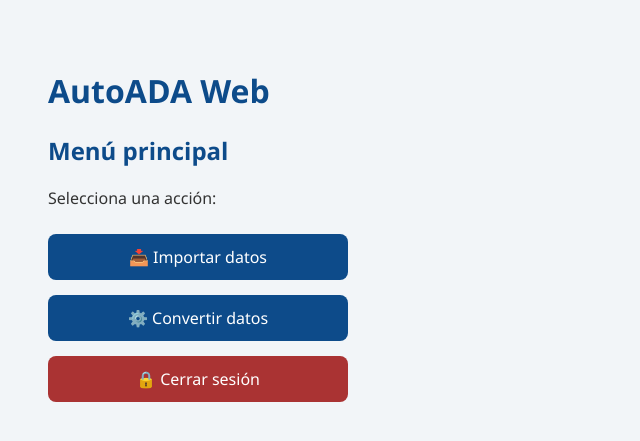
After one commit to Sebastian-jimenez30/AutoADA, a FastAPI app: template WEB/templates/menu.html in a window 1280 px wide. The commit adds this page. Shown: the top 441 px of the page, without its empty margins (0-640 px from the left). Run offline with FastAPI, Linux system fonts and the light colour scheme; the template is opened without the code that fills it, so the values that code supplies are empty.

Commit message:
convertir + loguin

```diff
--- a/WEB/main.py
+++ b/WEB/main.py
@@ -2,7 +2,7 @@
 from fastapi import FastAPI
 from fastapi.staticfiles import StaticFiles
 from fastapi.templating import Jinja2Templates
-from routes import importar_routes, login_routes
+from routes import login_routes, importar_routes, convertir_routes, menu_routes
 import sys, os
 
 # Añadir la carpeta del proyecto AutoADA al PYTHONPATH
@@ -19,10 +19,18 @@ templates = Jinja2Templates(directory="templates")
 
 # Incluir rutas
 app.include_router(importar_routes.router)
+app.include_router(menu_routes.router)
 app.include_router(login_routes.router)
 app.include_router(importar_routes.router)
+app.include_router(convertir_routes.router)
 
-# Ejecución manual (para desarrollo)
+from fastapi.responses import RedirectResponse
+
+@app.get("/")
+def root():
+    return RedirectResponse(url="/login")
+
+
 if __name__ == "__main__":
     import uvicorn
     uvicorn.run("main:app", host="127.0.0.1", port=8000, reload=True)
--- a/WEB/static/css/style.css
+++ b/WEB/static/css/style.css
@@ -20,3 +20,32 @@ pre {
   max-height: 400px;
   overflow-y: auto;
 }
+
+.menu {
+  display: flex;
+  flex-direction: column;
+  gap: 15px;
+  max-width: 300px;
+  margin-top: 25px;
+}
+
+.menu-btn {
+  text-decoration: none;
+  padding: 12px;
+  background-color: #0d4b8a;
+  color: white;
+  border-radius: 8px;
+  text-align: center;
+  transition: background-color 0.3s ease;
+}
+
+.menu-btn:hover {
+  background-color: #1468b3;
+}
+
+.logout {
+  background-color: #a33;
+}
+.logout:hover {
+  background-color: #c55;
+}
--- /dev/null
+++ b/WEB/templates/menu.html
@@ -0,0 +1,11 @@
+{% extends "base.html" %}
+{% block content %}
+  <h2>Menú principal</h2>
+  <p>Selecciona una acción:</p>
+
+  <div class="menu">
+    <a href="/importar" class="menu-btn">📥 Importar datos</a>
+    <a href="/convertir" class="menu-btn">⚙️ Convertir datos</a>
+    <a href="/logout" class="menu-btn logout">🔒 Cerrar sesión</a>
+  </div>
+{% endblock %}
```
Also changed, not shown: WEB/controllers/convertir_controller.py (added, +22 -0 lines), WEB/routes/convertir_routes.py (added, +19 -0 lines), WEB/routes/login_routes.py (+8 -5 lines), WEB/routes/menu_routes.py (added, +10 -0 lines), WEB/templates/convertir.html (added, +15 -0 lines).
